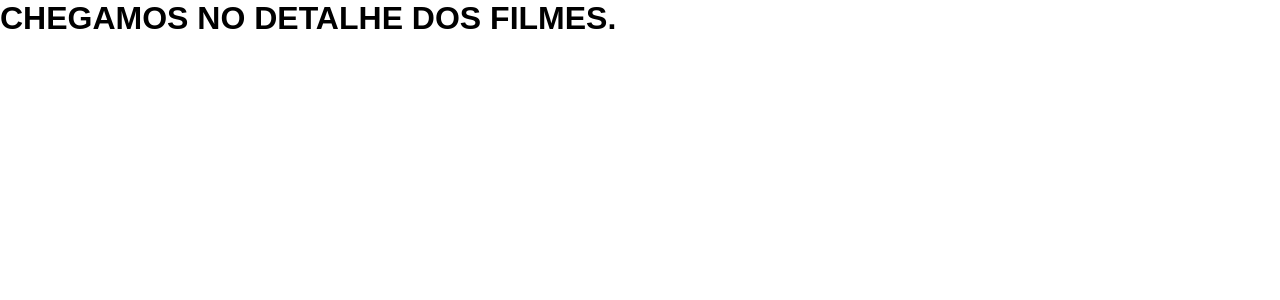
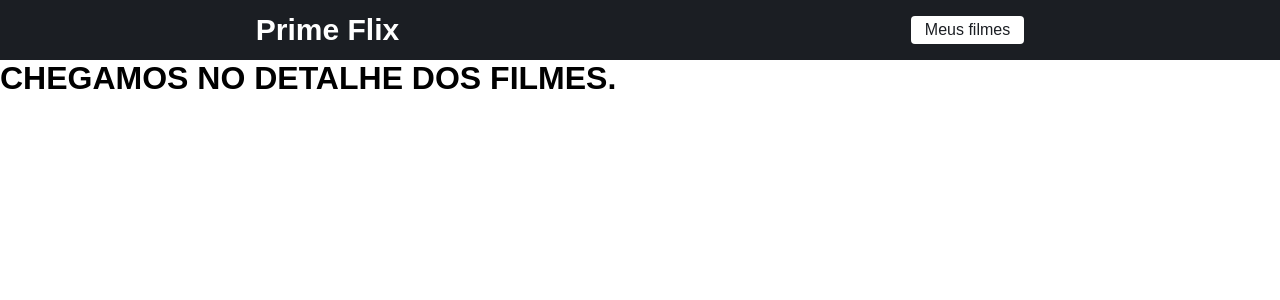
Before and after one commit to fabriwalter/movieapp, a React (Create React App) app: page /filme/1 in a window 1280 px wide. Shown: the top 300 px of the page. Built offline with nearby package versions, Linux system fonts and the light colour scheme.

Commit message:
created header component

```diff
--- /dev/null
+++ b/src/components/Header/header.css
@@ -0,0 +1,25 @@
+header {
+    display: flex;
+    align-items: center;
+    justify-content: space-around;
+    width: 100%;
+    height: 60px;
+    background: #1B1E23;
+}
+
+.logo {
+    text-decoration: none;
+    font-size: 30px;
+    cursor: pointer;
+    color: white;
+    font-weight: bold;
+}
+
+.favoritos {
+    cursor: pointer;
+    background-color: white;
+    padding: 5px 14px;
+    text-decoration: none;
+    color: #1B1E23;
+    border-radius: 4px;
+}
--- /dev/null
+++ b/src/components/Header/index.js
@@ -0,0 +1,14 @@
+import './header.css'
+import { Link } from 'react-router-dom';
+
+function Header() {
+    return(
+        <header>
+            <Link className='logo' to="/">Prime Flix</Link>
+            <Link className='favoritos' to="/favoritos">Meus filmes</Link>
+        </header>
+    );
+}
+
+
+export default Header
--- a/src/routes.js
+++ b/src/routes.js
@@ -3,10 +3,13 @@
 import Home from './pages/Home'
 import Filme from "./pages/Filme";
 
+import Header from "./components/Header";
+
 
 function RoutesApp() {
     return(
         <BrowserRouter>
+        <Header />
             <Routes>
                 <Route path="/" element={ <Home />} />
                 <Route path="/filme/:id" element={ <Filme />} />
```
